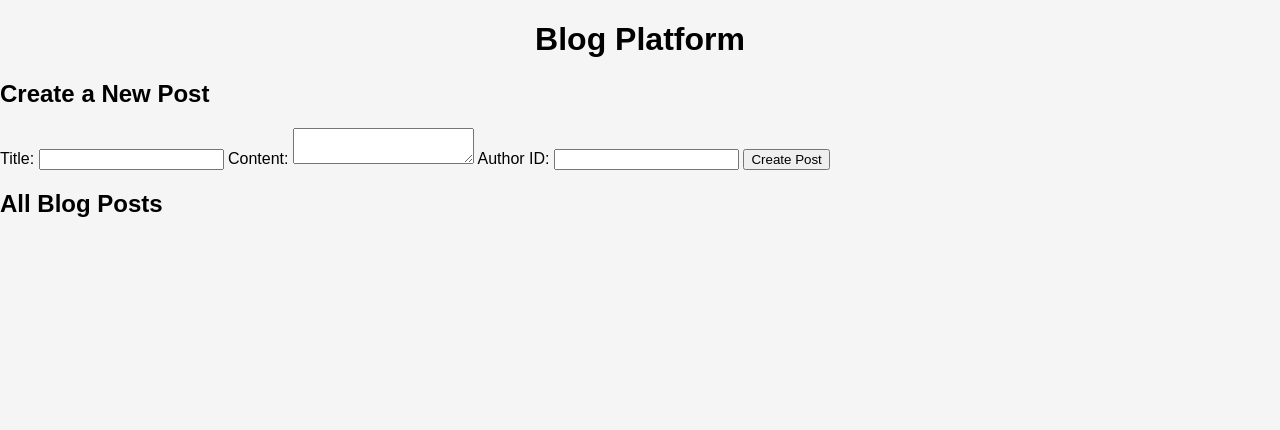
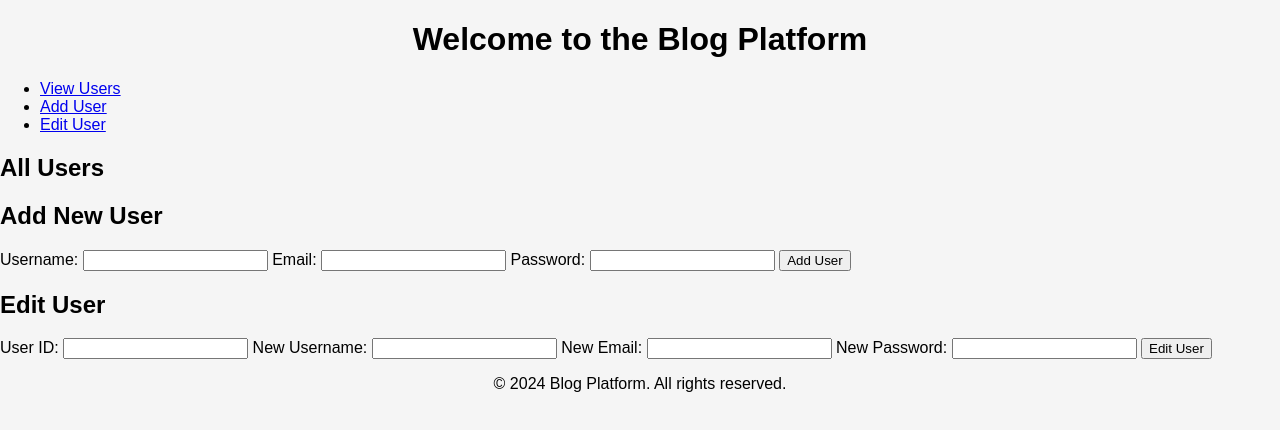
Before and after one commit to barrettandrews/finalproject, a plain HTML site: page index.html in a window 1280 px wide. Drawn offline with Linux system fonts and the light colour scheme; files that its build step writes are made by us from their sources.

Commit message:
Update index.html

```diff
--- a/index.html
+++ b/index.html
@@ -4,37 +4,71 @@
     <meta charset="UTF-8">
     <title>Blog Platform</title>
     <meta name="viewport" content="width=device-width, initial-scale=1.0">
-    <link rel="stylesheet" href="css/styles.css">
+    <link rel="stylesheet" href="css/styles.css"> <!-- Link to external CSS for styling -->
 </head>
 <body>
+    <!-- Master Page Layout -->
     <header>
-        <h1>Blog Platform</h1>
+        <h1>Welcome to the Blog Platform</h1>
+        <nav>
+            <ul>
+                <li><a href="#viewUsers">View Users</a></li>
+                <li><a href="#addUser">Add User</a></li>
+                <li><a href="#editUser">Edit User</a></li>
+            </ul>
+        </nav>
     </header>
 
-    <!-- Form to create a new blog post -->
-    <section>
-        <h2>Create a New Post</h2>
-        <form id="postForm">
-            <label for="title">Title:</label>
-            <input type="text" id="title" name="title" required>
+    <main>
+        <!-- Section for viewing all users -->
+        <section id="viewUsers">
+            <h2>All Users</h2>
+            <div id="userList"></div> <!-- Container to display users -->
+        </section>
 
-            <label for="content">Content:</label>
-            <textarea id="content" name="content" required></textarea>
+        <!-- Form for adding a new user -->
+        <section id="addUser">
+            <h2>Add New User</h2>
+            <form id="addUserForm">
+                <label for="username">Username:</label>
+                <input type="text" id="username" name="username" required>
 
-            <label for="author">Author ID:</label>
-            <input type="number" id="author_id" name="author_id" required>
+                <label for="email">Email:</label>
+                <input type="email" id="email" name="email" required>
 
-            <button type="submit">Create Post</button>
-        </form>
-    </section>
+                <label for="password">Password:</label>
+                <input type="password" id="password" name="password" required>
 
-    <!-- Section to display all blog posts -->
-    <section id="posts">
-        <h2>All Blog Posts</h2>
-        <div id="postList"></div>
-    </section>
+                <button type="submit">Add User</button>
+            </form>
+        </section>
 
-    <!-- Link to JavaScript file -->
-    <script src="js/scripts.js"></script>
+        <!-- Form for editing an existing user -->
+        <section id="editUser">
+            <h2>Edit User</h2>
+            <form id="editUserForm">
+                <label for="userId">User ID:</label>
+                <input type="number" id="userId" name="userId" required> <!-- ID of user to be edited -->
+
+                <label for="newUsername">New Username:</label>
+                <input type="text" id="newUsername" name="newUsername">
+
+                <label for="newEmail">New Email:</label>
+                <input type="email" id="newEmail" name="newEmail">
+
+                <label for="newPassword">New Password:</label>
+                <input type="password" id="newPassword" name="newPassword">
+
+                <button type="submit">Edit User</button>
+            </form>
+        </section>
+    </main>
+
+    <footer>
+        <p>&copy; 2024 Blog Platform. All rights reserved.</p>
+    </footer>
+
+    <!-- Link to external JavaScript file -->
+    <script src="js/scripts.js"></script> <!-- JavaScript for handling form submissions -->
 </body>
 </html>
```
